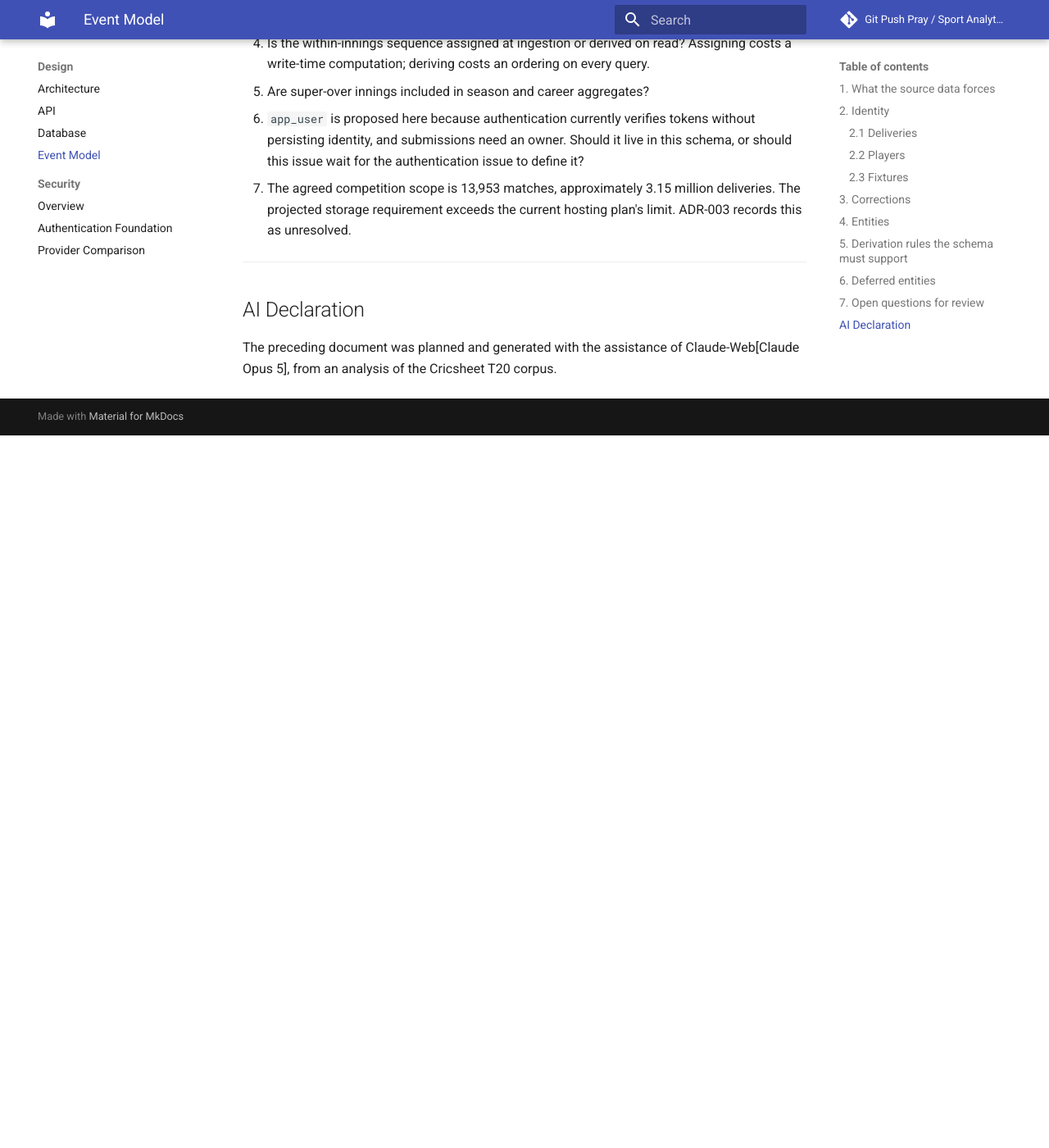
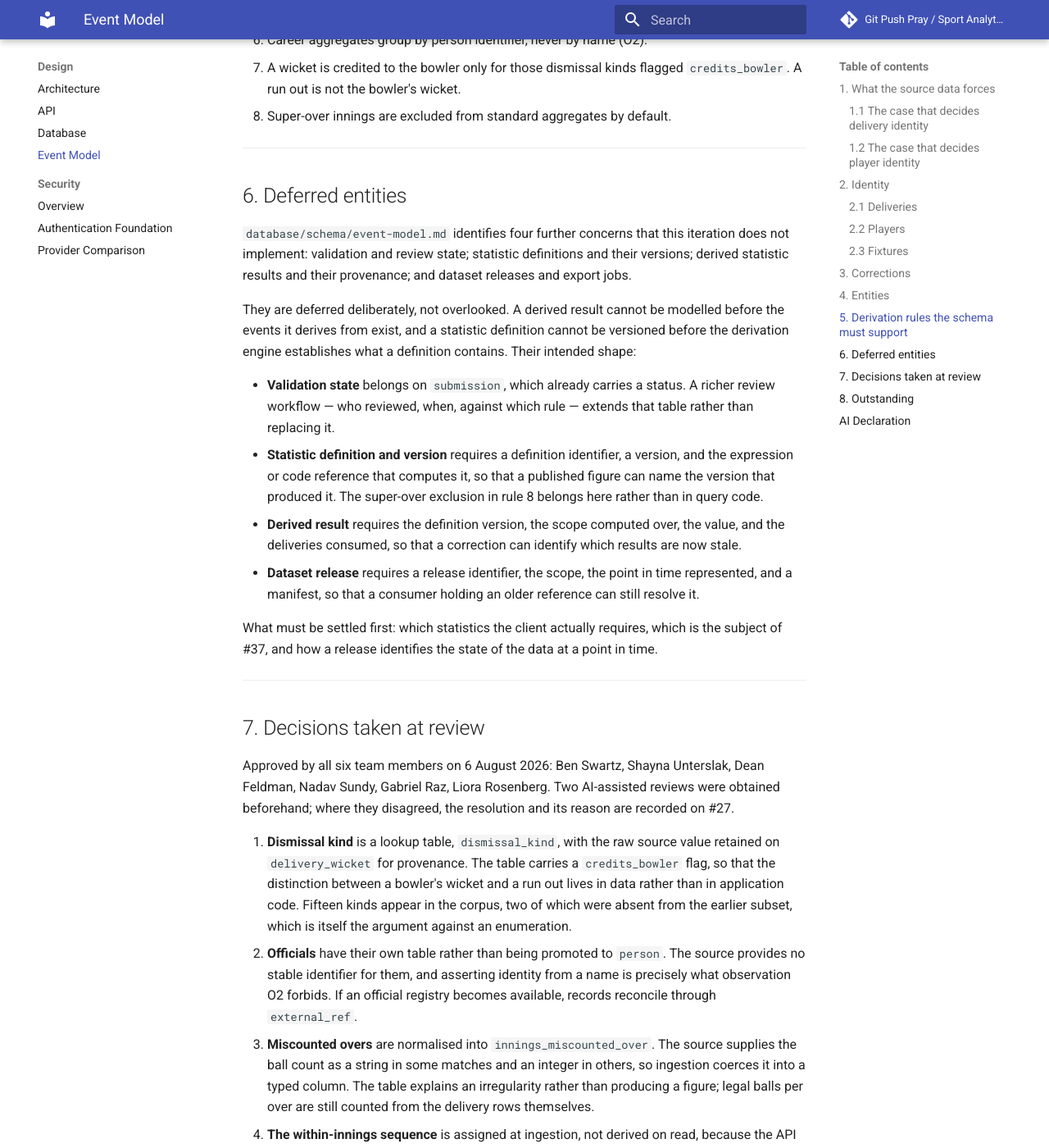
Before and after one commit to NadavSundy/Sport-Analytics-Tool, an MkDocs documentation site: the page built from docs/database/schema.md, in a window 1280 px wide and 1400 px high, scrolled down 4336 px. Shown: the whole window at 82% size. Built offline with MkDocs 1.6.1 and Material for MkDocs 9.7.7, drawn with Linux system fonts in a browser that asks for light colours; before the commit the page ends 4867 px from its top, so only the background shows below that; some of the changed text lies outside the part shown.

Commit message:
docs(db): document the approved delivery event schema
Refs #27
Assisted-by: Claude-Web[Claude Opus 5]

```diff
--- a/docs/database/schema.md
+++ b/docs/database/schema.md
@@ -1,7 +1,6 @@
 # Event model
 
-**Status:** Proposed. Requires approval by all six team members before the
-migration is written. See #27.
+**Status:** Approved by all six team members on 6 August 2026. See #27.
 
 Every published statistic is derived from accepted event records and remains
 traceable to its submission, its events and, in due course, its
@@ -12,21 +11,56 @@ total. The executable migration history lives under `database/migrations/`.
 
 ## 1. What the source data forces
 
-The design below is not a preference. Five properties of the Cricsheet source
-data, established by parsing all 5,602 matches in the T20 international archive
-(1,266,835 deliveries), rule out the obvious model. The scripts that produced
-these figures are committed so the numbers can be reproduced.
+The design below is not a preference. Eight properties of the Cricsheet source
+data rule out the obvious model. They were established by parsing the full
+downloaded corpus: 13,953 matches and 3,193,996 deliveries, retrieved by
+`scripts/download_cricsheet_t20.py`. The scripts that produced the figures are
+committed as `scripts/catalogue_cricsheet_fields.py` and
+`scripts/probe_cricsheet_edge_cases.py`, so every number below can be reproduced
+and checked rather than taken on trust.
 
 | # | Property | Consequence for the schema |
 |---|---|---|
-| O1 | The printed ball number repeats within an over in 23.8% of overs. One over holds nineteen deliveries, six labelled `5.1`. | Delivery identity is the position in the source array, never the printed number. |
-| O2 | Seventeen registry identifiers map to more than one name; sixty-eight names map to more than one identifier. Four distinct players are named `Muhammad Usman`. | Players key on the registry identifier. Names are display text and never a join key. |
-| O3 | Extras types co-occur on a single delivery — a wide with byes. | Extras are separate nullable columns, not a type and a count. |
-| O4 | `wickets` is an array. Six deliveries carry two. 3,577 dismissals name multiple fielders, and 26 fielder records identify a substitute with no name. | Wickets and fielders need their own tables, and fielder identity must be nullable. |
-| O5 | Forty-six matches carry four innings, the last two being a super over. | Innings count per fixture is not fixed at two. |
-| O6 | One hundred and eighteen innings carry `miscounted_overs`, where an over legitimately holds five or seven legal balls. | No constraint may assume six legal balls per over. |
+| O1 | The printed ball number repeats within an over in 20.4% of overs (104,818 of 514,380). One over holds nineteen deliveries, six of them labelled `5.1`. | Delivery identity is the position in the source array, never the printed number. |
+| O2 | 168 names map to more than one player identifier, and 40 identifiers map to more than one name. `Abdul Rahman` is three different people. | Players key on the registry identifier. Names are display text and never a join key. |
+| O3 | Extras types co-occur on a single delivery — a wide with byes. Five types appear: wides, leg byes, no-balls, byes and penalty. | Extras are separate nullable columns, not a type and a count. |
+| O4 | `wickets` is an array. 5,833 dismissals name multiple fielders, and 127 fielder records identify a substitute with no name at all. | Wickets and fielders need their own tables, and fielder identity must be nullable. |
+| O5 | 99 matches carry four innings rather than two; 204 innings are flagged as super overs. | Innings count per fixture is not fixed at two. |
+| O6 | 175 innings carry `miscounted_overs`, where an over legitimately holds five or seven legal balls. | No constraint may assume six legal balls per over. |
 | O7 | Penalty runs appear at innings level, belonging to no delivery. | A team total cannot be derived from deliveries alone. |
-| O8 | `outcome` takes seven distinct shapes, including a result with no winner, an eliminator, and a bowl-out. | Outcome is not winner plus margin. |
+| O8 | `outcome` takes seven distinct shapes, including a result with no winner, an eliminator and a bowl-out. | Outcome is not winner plus margin. |
+
+### 1.1 The case that decides delivery identity
+
+In match `1402765`, innings 0, over 5, seven consecutive deliveries carry the same
+printed number:
+
+| position | ball number | extras |
+|---|---|---|
+| 0 | 5.1 | no-ball |
+| 1 | 5.1 | no-ball |
+| 2 | 5.1 | no-ball |
+| 3 | 5.1 | no-ball |
+| 4 | 5.1 | no-ball |
+| 5 | 5.1 | no-ball |
+| 6 | 5.1 | — |
+
+Only the array position distinguishes them.
+
+### 1.2 The case that decides player identity
+
+Three patterns appear, and each breaks name-based identity differently:
+
+- **Marriage or name change.** `KH Brunt` becomes `KH Sciver-Brunt`; `J Cleetus`
+  becomes `J Peter`. One person, two names, across seasons.
+- **Shared names.** Three distinct players named `Abdul Rahman`; two named
+  `Junaid Siddique`.
+- **Retroactive disambiguation.** `Kamran Khan` becomes `Kamran Khan (2)` when
+  Cricsheet later distinguishes two players. A submission recorded before that
+  change references a name that afterwards belongs to someone else.
+
+The corpus holds 13,391 distinct identifiers against 13,240 distinct names: there
+are more people than there are names for them.
 
 ---
 
@@ -44,36 +78,38 @@ A delivery is identified by:
 idempotency key: two submitted deliveries are the same delivery when these four
 values agree, which is what allows a feed to be replayed without double-counting.
 
-The printed ball number, such as `9.5`, is stored for display only. Property O1
-shows it is not unique and it must never be used to join.
+The printed ball number is stored for display only, and never used to join.
 
 ### 2.2 Players
 
-Deliveries in the source reference players by name, but names are not stable
-(O2). Ingestion resolves every name through the registry belonging to that match,
-yielding a stable identifier. The schema stores that identifier. Every name ever
-observed for a person is retained as an alias, so that a name appearing in an old
-submission still resolves.
+Deliveries in the source reference players by name. Ingestion resolves every name
+through the registry belonging to that match, yielding a stable identifier, and
+the schema stores that identifier. Every name ever observed for a person is
+retained as an alias, so that a name appearing in an older submission still
+resolves after Cricsheet renames or disambiguates it.
 
 ### 2.3 Fixtures
 
 Fixtures are identified by the Cricsheet match identifier, retained as
-`source_ref`. This is what allows a resubmitted or corrected match file to be
-recognised as the same fixture.
+`source_ref`, so that a resubmitted or corrected match file is recognised as the
+same fixture.
 
 ---
 
 ## 3. Corrections
 
-Deliveries are append-only. Nothing is updated in place and nothing is deleted.
+Delivery event content is immutable. A correction inserts a new revision rather
+than replacing or deleting the existing record. The previous live revision is
+marked as superseded through audit metadata.
 
-A correction inserts a new row carrying the same natural key, with `revision`
-incremented. The row it replaces has `superseded_at` and `superseded_by` set. A
-partial unique index permits exactly one live row per natural key while allowing
-unlimited superseded rows behind it.
+A partial unique index permits exactly one live row per natural key while allowing
+unlimited superseded revisions behind it. Every derivation reads the
+`delivery_current` view; correction history is available by querying the base
+table.
 
-Every derivation reads the `delivery_current` view. Correction history is
-available by querying the base table directly.
+A correction inherits the within-innings sequence of the revision it supersedes.
+Without this rule a corrected delivery would receive a new sequence, and the order
+of the innings would shift beneath any consumer paging through it.
 
 This is what makes the project's central claim demonstrable: correcting one
 delivery changes exactly those statistics that depend on it, because every
@@ -87,19 +123,22 @@ which is why it is settled here rather than deferred.
 
 ## 4. Entities
 
-**Reference.** `person` and `person_alias`; `team`; `venue`; `competition`.
+**Reference.** `person` and `person_alias`; `official`; `team`; `venue`;
+`competition`; `dismissal_kind`.
 
-**Identity.** `app_user`, holding the Firebase identifier, a display name and the
+**Identity.** `app_user`, keyed on the authentication provider and that provider's
+subject identifier rather than on any provider-specific column, so that the schema
+does not depend on the current choice of provider. Holds the display name and the
 application role. Personal data remains with the authentication provider; this
-table exists so that submissions have an owner and so that authorisation state
-has somewhere to live. It is provisional and belongs ultimately to the
-authentication issue — see section 7.
+table exists so that submissions have an owner and authorisation state has
+somewhere to live.
 
 **Provenance.** `submission`, recording who submitted what, when, from which
 source file, with what checksum, and whether it was accepted.
 
 **Match structure.** `fixture`; `fixture_team`; `fixture_squad`;
-`fixture_official`; `innings`; `innings_powerplay`; `innings_absent`.
+`fixture_official`; `innings`; `innings_powerplay`; `innings_absent`;
+`innings_miscounted_over`.
 
 **Events.** `delivery`; `delivery_wicket`; `delivery_wicket_fielder`;
 `delivery_review`; `delivery_replacement`.
@@ -115,14 +154,15 @@ expressible, and each is a place where a naive model would produce wrong figures
    wide is not.
 2. Runs conceded by a bowler include wides and no-balls but exclude byes and
    leg-byes.
-3. Boundaries count four or six off the bat, excluding deliveries flagged
+3. Boundaries count four or six off the bat, excluding the 232 deliveries flagged
    `non_boundary`, where the runs were run rather than struck to the rope.
 4. A team total is the sum of delivery totals **plus** innings-level penalty runs
    (O7).
 5. Legal balls in an over must be counted, never assumed to be six (O6).
 6. Career aggregates group by person identifier, never by name (O2).
-7. Super-over innings are conventionally excluded from batting averages. Whether
-   this project excludes them is an open question — see section 7.
+7. A wicket is credited to the bowler only for those dismissal kinds flagged
+   `credits_bowler`. A run out is not the bowler's wicket.
+8. Super-over innings are excluded from standard aggregates by default.
 
 ---
 
@@ -139,44 +179,79 @@ cannot be versioned before the derivation engine establishes what a definition
 contains. Their intended shape:
 
 - **Validation state** belongs on `submission`, which already carries a status.
-  Richer review workflow — who reviewed, when, against what rule — extends that
+  A richer review workflow — who reviewed, when, against which rule — extends that
   table rather than replacing it.
 - **Statistic definition and version** requires a definition identifier, a version,
   and the expression or code reference that computes it, so that a published
-  figure can name the version that produced it.
-- **Derived result** requires the definition version, the scope it was computed
-  over, the value, and the set of deliveries it consumed, so that a correction can
-  identify which results are now stale.
+  figure can name the version that produced it. The super-over exclusion in rule 8
+  belongs here rather than in query code.
+- **Derived result** requires the definition version, the scope computed over, the
+  value, and the deliveries consumed, so that a correction can identify which
+  results are now stale.
 - **Dataset release** requires a release identifier, the scope, the point in time
-  it represents, and a manifest, so that a consumer holding an old reference can
+  represented, and a manifest, so that a consumer holding an older reference can
   still resolve it.
 
-What must be settled first: what statistics the client actually requires, and how
-a release identifies the state of the data at a point in time.
+What must be settled first: which statistics the client actually requires, which
+is the subject of #37, and how a release identifies the state of the data at a
+point in time.
 
 ---
 
-## 7. Open questions for review
+## 7. Decisions taken at review
 
-1. Should the dismissal kind be free text, an enumeration, or a lookup table?
-   Thirteen kinds appear in this corpus, but the set is open, and an enumeration
-   requires a migration to extend.
-2. Officials do not appear in the player registry and so have no stable
-   identifier. Should they be promoted to `person` records regardless, or remain
-   denormalised names?
-3. Should `miscounted_overs` remain unstructured, or be normalised? It affects
-   118 innings out of 11,217.
-4. Is the within-innings sequence assigned at ingestion or derived on read?
-   Assigning costs a write-time computation; deriving costs an ordering on every
-   query.
-5. Are super-over innings included in season and career aggregates?
-6. `app_user` is proposed here because authentication currently verifies tokens
-   without persisting identity, and submissions need an owner. Should it live in
-   this schema, or should this issue wait for the authentication issue to define
-   it?
-7. The agreed competition scope is 13,953 matches, approximately 3.15 million
-   deliveries. The projected storage requirement exceeds the current hosting
-   plan's limit. ADR-003 records this as unresolved.
+Approved by all six team members on 6 August 2026: Ben Swartz, Shayna Unterslak,
+Dean Feldman, Nadav Sundy, Gabriel Raz, Liora Rosenberg. Two AI-assisted reviews
+were obtained beforehand; where they disagreed, the resolution and its reason are
+recorded on #27.
+
+1. **Dismissal kind** is a lookup table, `dismissal_kind`, with the raw source
+   value retained on `delivery_wicket` for provenance. The table carries a
+   `credits_bowler` flag, so that the distinction between a bowler's wicket and a
+   run out lives in data rather than in application code. Fifteen kinds appear in
+   the corpus, two of which were absent from the earlier subset, which is itself
+   the argument against an enumeration.
+2. **Officials** have their own table rather than being promoted to `person`. The
+   source provides no stable identifier for them, and asserting identity from a
+   name is precisely what observation O2 forbids. If an official registry becomes
+   available, records reconcile through `external_ref`.
+3. **Miscounted overs** are normalised into `innings_miscounted_over`. The source
+   supplies the ball count as a string in some matches and an integer in others,
+   so ingestion coerces it into a typed column. The table explains an irregularity
+   rather than producing a figure; legal balls per over are still counted from the
+   delivery rows themselves.
+4. **The within-innings sequence** is assigned at ingestion, not derived on read,
+   because the API must return events in occurrence order with pagination. A
+   correction inherits the sequence of the revision it supersedes.
+5. **Super-over innings** are excluded from standard aggregates by default, with
+   separately scoped statistics available for them. The exclusion must eventually
+   be a property of the statistic definition rather than a condition in query
+   code. The convention is still to be confirmed with the client.
+6. **`app_user`** is included here in minimal form. The authentication issue
+   extends this record; it does not redefine submission ownership.
+7. **Storage** is not permitted to shape the schema. A measured benchmark against
+   the real schema and indexes is required before the hosting question is
+   resolved, and the option of holding source files and dataset releases in object
+   storage rather than in PostgreSQL is to be evaluated. ADR-003 records this as
+   open.
+
+---
+
+## 8. Outstanding
+
+- Client confirmation of the super-over convention.
+- The storage benchmark: owner and date. The corpus is 3,193,996 deliveries,
+  which is 2.5 times the subset the original projection was based on.
+- Whether the object-storage option changes the hosting decision in ADR-003.
+- Three delivery-level fields require investigation before the migration is
+  written: an `over` key appearing on 3,068 deliveries, where the over number
+  should belong to the parent over object; `supersubs`, present on 42 matches; and
+  `bowl_out`, present on 2.
+- The 320 matches classified `IT20` are not the international matches. Every match
+  in the T20 international archive carries `match_type: "T20"` with
+  `team_type: "international"`, and `match_type_number` is present on exactly
+  those 5,602 matches. Anything treating `IT20` as meaning international will
+  misclassify roughly 5,300 matches.
 
 ---
 
```
Also changed, not shown: 2 other files.
